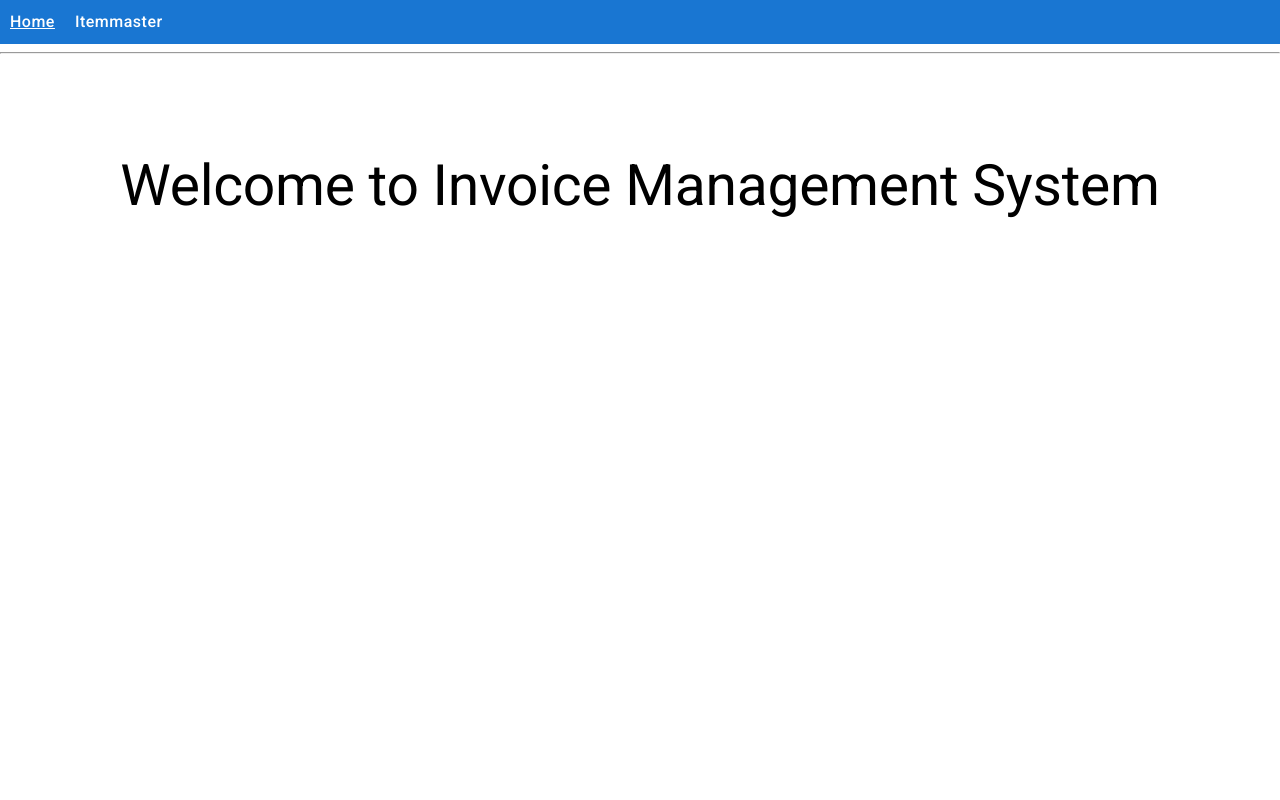
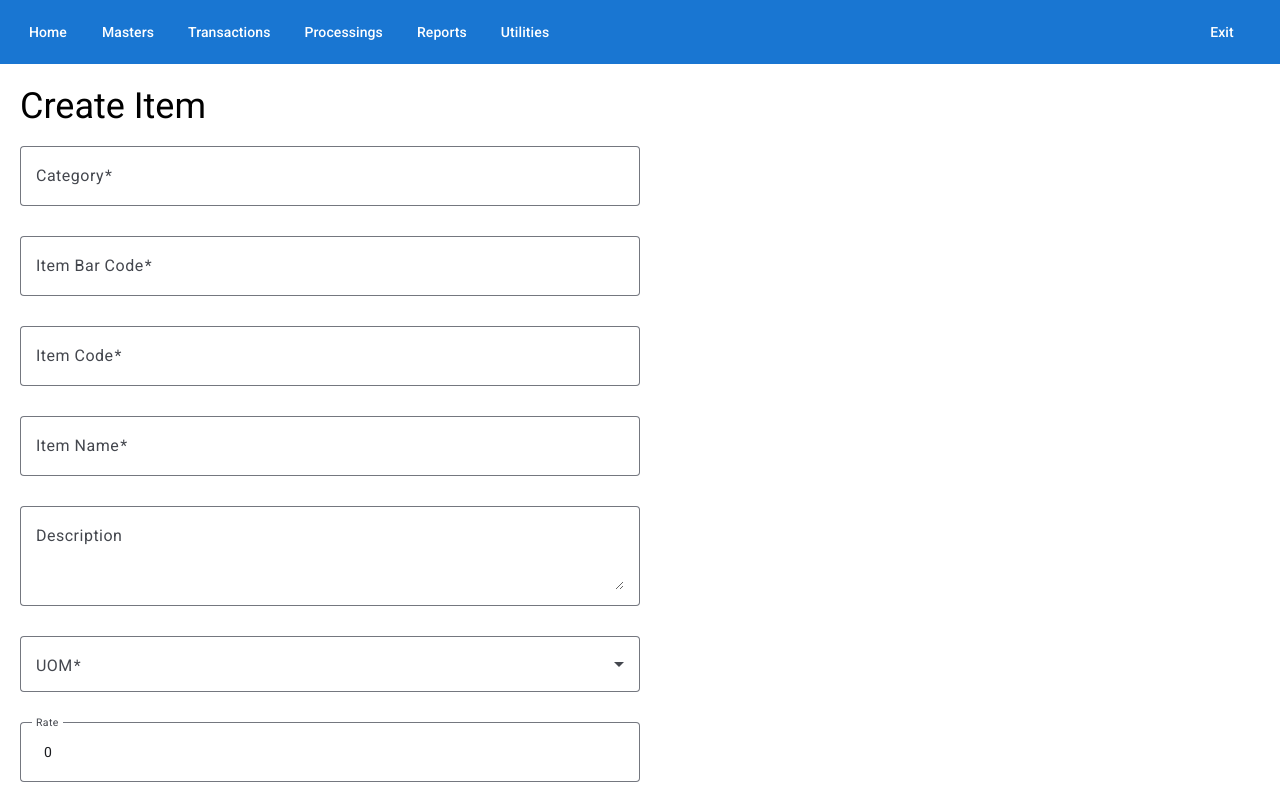
Before and after one commit to arulkg17/Invoice_Ui_Angular, an Angular app: page /masters/items/create in a window 1280 px wide. Before the commit this address led to /. Shown: the top 800 px of the page. Built offline with nearby package versions, Linux system fonts and the light colour scheme.

Commit message:
added top level menus

```diff
--- a/src/app/app.component.css
+++ b/src/app/app.component.css
@@ -17,3 +17,31 @@
 .navbar a:hover {
   color: #ffeb3b;
 }
+.spacer {
+  flex: 1 1 auto;
+}
+
+/* Top Menu Styling */
+.top-menu {
+  background-color: #1976d2; /* bright blue */
+  color: #ffffff;            /* white text */
+  font-weight: 500;
+}
+
+/* Menu buttons */
+.top-menu button {
+  color: #ffffff !important;
+  font-weight: 500;
+  margin-right: 10px;
+}
+
+/* Hover effect */
+.top-menu button:hover {
+  background-color: rgba(255, 255, 255, 0.2);
+  border-radius: 4px;
+}
+
+/* Active link (optional highlight) */
+.top-menu button.active-link {
+  background: linear-gradient(90deg, #1976d2, #42a5f5);
+}
--- a/src/app/app.component.html
+++ b/src/app/app.component.html
@@ -1,8 +1,36 @@
-<nav class="navbar">
-  <a routerLink="/" routerLinkActive="active">Home</a>
-  <a routerLink="/items" routerLinkActive="active">Itemmaster</a>
-</nav>
+<mat-toolbar class="top-menu">
 
-<hr />
+  <!-- Home -->
+  <button mat-button routerLink="/home" routerLinkActive="active-link">Home</button>
 
+  <!-- Masters Menu -->
+  <button mat-button [matMenuTriggerFor]="mastersMenu" routerLinkActive="active-link">Masters</button>
+  <mat-menu #mastersMenu="matMenu">
+    <button mat-menu-item routerLink="/masters/categories">Categories</button>
+    <button mat-menu-item routerLink="/masters/items">Items</button>
+    <button mat-menu-item routerLink="/masters/customers">Customers</button>
+    <button mat-menu-item routerLink="/masters/vendors">Vendors</button>
+  </mat-menu>
+
+  <!-- Transactions Menu -->
+  <button mat-button [matMenuTriggerFor]="transMenu" routerLinkActive="active-link">Transactions</button>
+  <mat-menu #transMenu="matMenu">
+    <button mat-menu-item routerLink="/transactions/indent">Indent</button>
+    <button mat-menu-item routerLink="/transactions/po">Purchase Order</button>
+    <button mat-menu-item routerLink="/transactions/inward">Material Inward</button>
+    <button mat-menu-item routerLink="/transactions/receipt">Receipt</button>
+  </mat-menu>
+
+  <!-- Other Menus -->
+  <button mat-button>Processings</button>
+  <button mat-button>Reports</button>
+  <button mat-button>Utilities</button>
+
+  <span class="spacer"></span>
+
+  <button mat-button color="warn">Exit</button>
+
+</mat-toolbar>
+
+<!-- Route View -->
 <router-outlet></router-outlet>
--- a/src/app/components/item-form/item-form.component.html
+++ b/src/app/components/item-form/item-form.component.html
@@ -121,7 +121,7 @@
 
     <!-- Is Active -->
     <div class="form-field">
-      <mat-label>Is Active</mat-label>
+      <mat-label>Is Active?</mat-label>
       <mat-radio-group formControlName="isActive" class="radio-group">
         <mat-radio-button [value]="true" color="primary">Active</mat-radio-button>
         <mat-radio-button [value]="false" color="warn">Inactive</mat-radio-button>
@@ -132,6 +132,6 @@
 
     <!-- Buttons -->
     <button mat-flat-button color="primary">{{ isEdit ? "Update" : "Save" }}</button>
-    <button mat-stroked-button routerLink="/items" style="margin-left: 10px">Cancel</button>
+    <button mat-stroked-button routerLink="/masters/items" style="margin-left: 10px">Cancel</button>
   </form>
 </div>
--- a/src/app/components/item-form/item-form.component.ts
+++ b/src/app/components/item-form/item-form.component.ts
@@ -106,7 +106,7 @@ export class ItemFormComponent implements OnInit {
           this.snackBar.open('Item updated successfully', 'Close', {
             duration: 3000
           });
-          this.router.navigate(['/items']);
+          this.router.navigate(['/masters/items']);
         },
         error: () => {
           this.snackBar.open('Error updating item', 'Close', {
@@ -120,7 +120,7 @@ export class ItemFormComponent implements OnInit {
           this.snackBar.open('Item created successfully', 'Close', {
             duration: 3000
           });
-          this.router.navigate(['/items']);
+          this.router.navigate(['/masters/items']);
         },
         error: () => {
           this.snackBar.open('Error creating item', 'Close', {
--- a/src/app/components/item-list/item-list.component.html
+++ b/src/app/components/item-list/item-list.component.html
@@ -1,5 +1,5 @@
 <div style="margin: 20px">
-  <button mat-flat-button color="primary" routerLink="/create">Add Item</button>
+  <button mat-flat-button color="primary" routerLink="/masters/items/create">Add Item</button>
 
   <table
     mat-table
@@ -80,7 +80,7 @@
         <button
           mat-flat-button
           color="primary"
-          [routerLink]="['/edit', item.id]"
+          [routerLink]="['/masters/items/edit', item.id]"
         >
           Edit
         </button>
--- a/src/app/services/itemmaster.service.ts
+++ b/src/app/services/itemmaster.service.ts
@@ -2,8 +2,6 @@ import { Injectable, signal } from "@angular/core";
 import { HttpClient } from "@angular/common/http";
 import { Observable } from "rxjs";
 import { Itemmaster } from "../models/itemmaster";
-import { Signal } from "@angular/core";
-import { ItemRequest } from "../models/itemrequest";
 
 @Injectable({
   providedIn:'root'
```
Also changed, not shown: src/app/app.component.ts (+9 -1 lines), src/app/app.routes.ts (+29 -8 lines).
